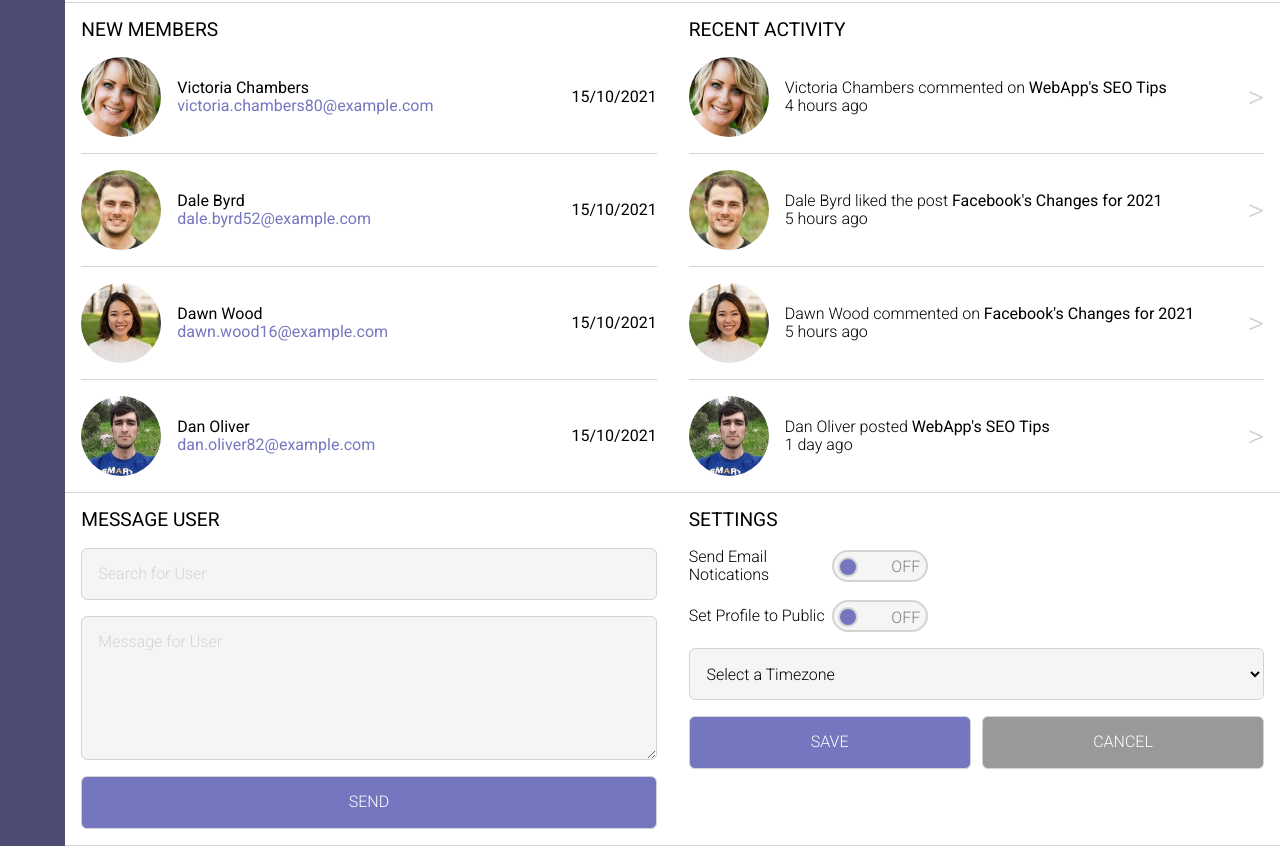
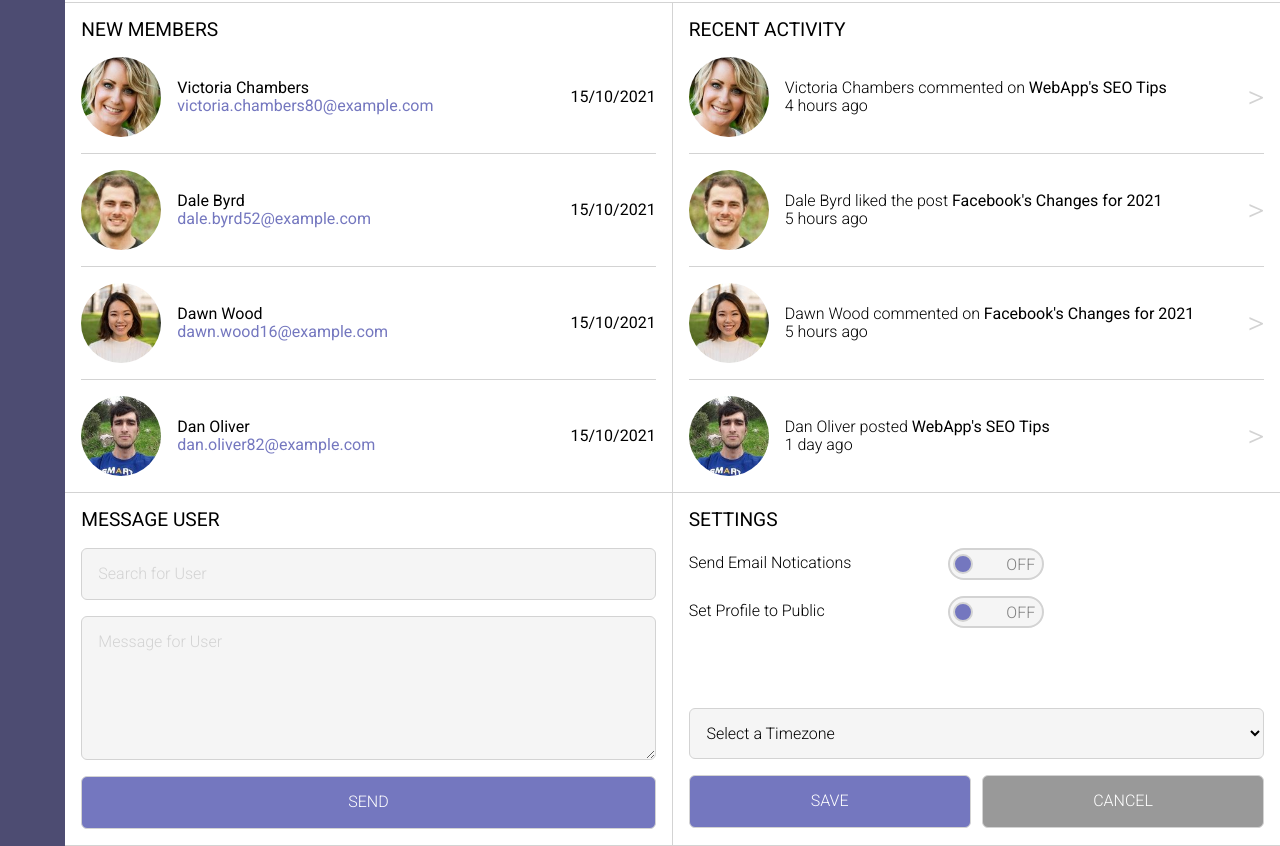
Before and after one commit to Stelchic/webapp-dashboard, a plain HTML site: page index.html in a window 1280 px wide. Shown: the part 1485-2331 px from the top of the page. Drawn offline with nearby package versions, Linux system fonts and the light colour scheme.

Commit message:
desktop media query

```diff
--- a/scss/components/_media-queries.scss
+++ b/scss/components/_media-queries.scss
@@ -126,4 +126,14 @@
             "new-members recent-activity"
             "message-user settings";
     }
+    .new-members,
+    .message-user {
+        border-right: 1px solid lightgray;
+    }
+    .toggle-switch p {
+        flex-basis: 45%;
+    }
+    select {
+        margin-top: 4rem;
+    }
 }
```
Also changed, not shown: css/styles.css, 1 other file.
